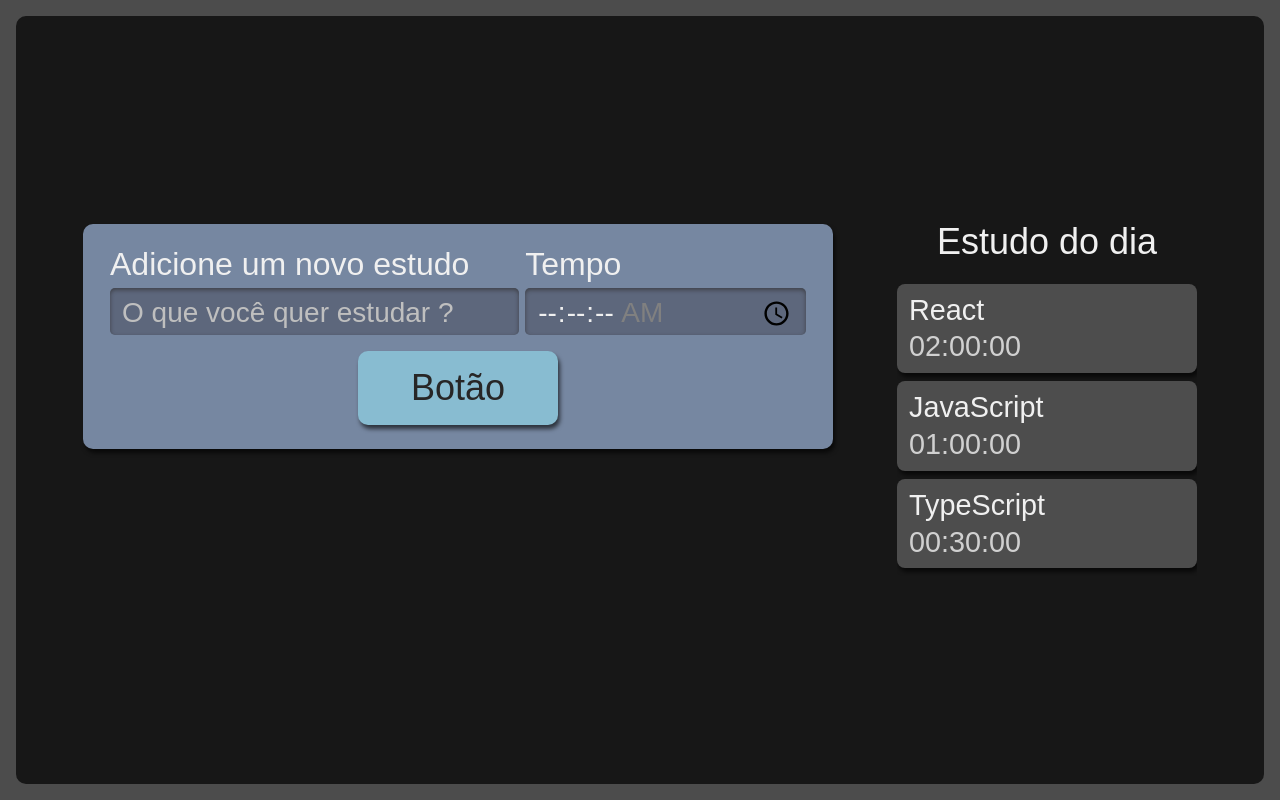
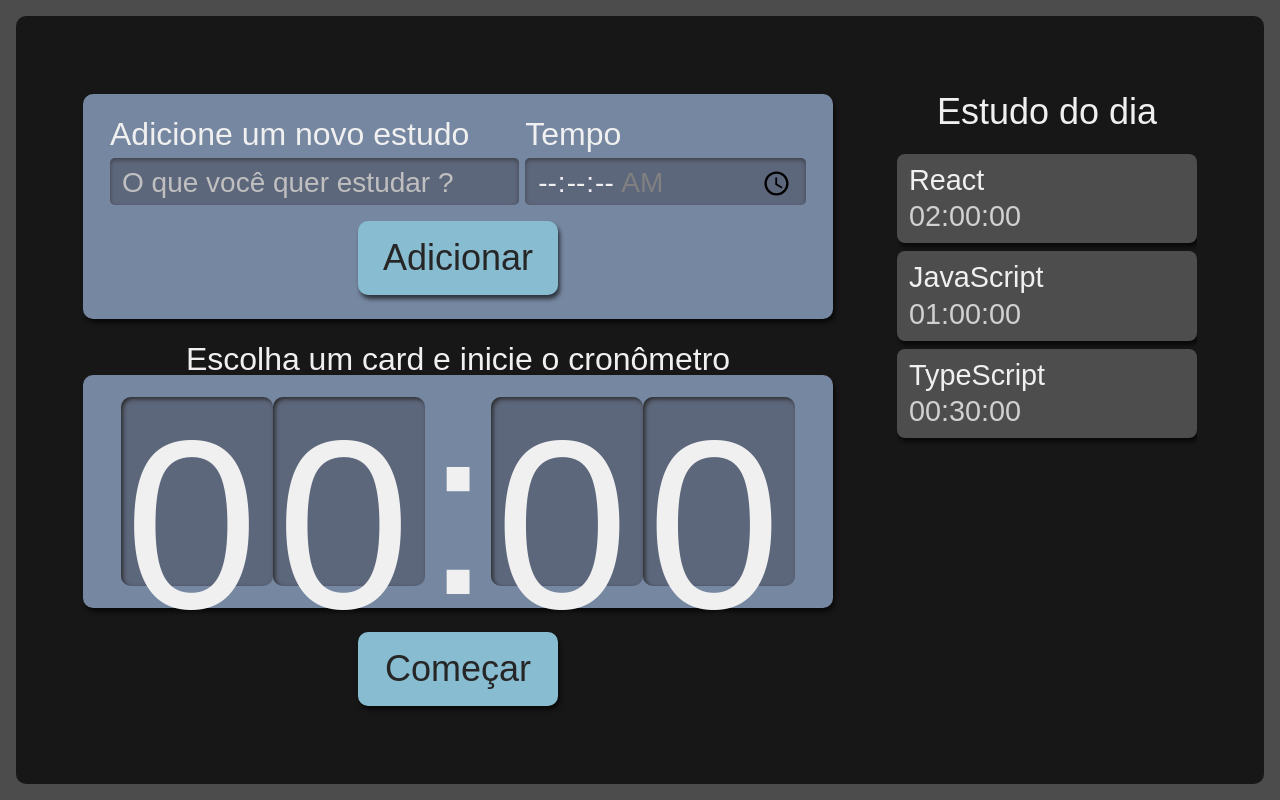
Before and after one commit to AdautoDCJunior/alura-studies, a React (Create React App) app: page / in a window 1280 px wide. Built offline with nearby package versions, Linux system fonts and the light colour scheme.

Commit message:
Finalizando a aula 04

```diff
--- a/src/components/Button/index.tsx
+++ b/src/components/Button/index.tsx
@@ -1,9 +1,9 @@
 import React from "react";
 import style from "./button.module.scss";
 
-class Button extends React.Component {
+class Button extends React.Component<{ text: string }> {
   render() {
-    return <button className={style.button}>Botão</button>;
+    return <button className={style.button}>{this.props.text}</button>;
   }
 }
 
--- a/src/components/Form/index.tsx
+++ b/src/components/Form/index.tsx
@@ -28,7 +28,7 @@ class Form extends React.Component {
             required
           />
         </div>
-        <Button />
+        <Button text="Adicionar" />
       </form>
     );
   }
--- /dev/null
+++ b/src/components/List/Item/index.tsx
@@ -0,0 +1,18 @@
+import style from "./item.module.scss";
+
+export default function Item({
+  id,
+  name,
+  time,
+}: {
+  id: number;
+  name: string;
+  time: string;
+}) {
+  return (
+    <li key={id} className={style.item}>
+      <h3>{name}</h3>
+      <span>{time}</span>
+    </li>
+  );
+}
--- /dev/null
+++ b/src/components/List/Item/item.module.scss
@@ -0,0 +1,45 @@
+.item {
+    background-color: #4D4D4D;
+    border-radius: 8px;
+    box-shadow: 2px 4px 4px #0000009F;
+    padding: 12px;
+    margin-bottom: 8px;
+    position: relative;
+    cursor: pointer;
+
+    h3 {
+        margin-bottom: 8px;
+        word-break: break-all;
+    }
+
+    span {
+        color: #D0D0D0;
+    }
+
+    @media screen and (min-width:1280px) {
+        font-size: 1.8rem;
+    }
+}
+
+.itemSelected {
+    background-color: #292929;
+    box-shadow: 2px 4px 4px #0000009F inset;
+}
+
+.itemCompleted {
+    background-color: #566F42;
+    cursor: auto;
+
+    .concluded {
+        display: block;
+        background-image: url('../../../assets/img/check-mark.svg');
+        background-repeat: no-repeat;
+        background-size: 38px 38px;
+        position: absolute;
+        top: 50%;
+        right: 12px;
+        transform: translateY(-50%);
+        width: 42px;
+        height: 43px;
+    }
+}
--- a/src/components/List/index.tsx
+++ b/src/components/List/index.tsx
@@ -1,4 +1,5 @@
 import React from "react";
+import Item from "./Item";
 import style from "./list.module.scss";
 
 function List() {
@@ -24,10 +25,7 @@ function List() {
       <h2>Estudo do dia</h2>
       <ul>
         {tasks.map((task) => (
-          <li key={task.id} className={style.item}>
-            <h3>{task.name}</h3>
-            <span>{task.time}</span>
-          </li>
+          <Item key={task.id} {...task} />
         ))}
       </ul>
     </aside>
--- a/src/components/List/list.module.scss
+++ b/src/components/List/list.module.scss
@@ -27,49 +27,3 @@
         }
     }
 }
-
-.item {
-    background-color: #4D4D4D;
-    border-radius: 8px;
-    box-shadow: 2px 4px 4px #0000009F;
-    padding: 12px;
-    margin-bottom: 8px;
-    position: relative;
-    cursor: pointer;
-
-    h3 {
-        margin-bottom: 8px;
-        word-break: break-all;
-    }
-
-    span {
-        color: #D0D0D0;
-    }
-
-    @media screen and (min-width:1280px) {
-        font-size: 1.8rem;
-    }
-}
-
-.itemSelected {
-    background-color: #292929;
-    box-shadow: 2px 4px 4px #0000009F inset;
-}
-
-.itemCompleted {
-    background-color: #566F42;
-    cursor: auto;
-
-    .concluded {
-        display: block;
-        background-image: url('../../assets/img/check-mark.svg');
-        background-repeat: no-repeat;
-        background-size: 38px 38px;
-        position: absolute;
-        top: 50%;
-        right: 12px;
-        transform: translateY(-50%);
-        width: 42px;
-        height: 43px;
-    }
-}
--- /dev/null
+++ b/src/components/Timer/Clock/clock.module.scss
@@ -0,0 +1,21 @@
+.clockNumber {
+    background-color: #5D677C;
+    box-shadow: 2px 2px 4px #2B2B2B inset;
+    height: 3.6rem;
+    width: 3rem;
+    padding: 8px 4px;
+    border-radius: 10px;
+
+    @media screen and (min-width:1280px) {
+        height: 10.8rem;
+        width: 9rem;
+    }
+}
+
+.clockDivision {
+    height: 4.2rem;
+
+    @media screen and (min-width:1280px) {
+        height: 12.6rem;
+    }
+}
--- /dev/null
+++ b/src/components/Timer/Clock/index.tsx
@@ -0,0 +1,14 @@
+import React from "react";
+import style from "./clock.module.scss";
+
+export default function Clock() {
+  return (
+    <React.Fragment>
+      <span className={style.clockNumber}>0</span>
+      <span className={style.clockNumber}>0</span>
+      <span className={style.clockDivision}>: </span>
+      <span className={style.clockNumber}>0</span>
+      <span className={style.clockNumber}>0</span>
+    </React.Fragment>
+  );
+}
--- /dev/null
+++ b/src/components/Timer/index.tsx
@@ -0,0 +1,15 @@
+import Button from "../Button";
+import Clock from "./Clock";
+import style from "./timer.module.scss";
+
+export default function Timer() {
+  return (
+    <div className={style.timer}>
+      <p className={style.title}>Escolha um card e inicie o cronômetro</p>
+      <div className={style.timerWrapper}>
+        <Clock />
+      </div>
+      <Button text="Começar" />
+    </div>
+  );
+}
--- /dev/null
+++ b/src/components/Timer/timer.module.scss
@@ -0,0 +1,59 @@
+.timer {
+    display: flex;
+    flex-direction: column;
+    align-items: center;
+    grid-area: cronometro;
+
+    .timerWrapper {
+        align-items: center;
+        background-color: #7687A1;
+        border-radius: 10px;
+        box-shadow: 2px 4px 4px #0000009F;
+        box-sizing: border-box;
+        display: flex;
+        font-size: 5rem;
+        justify-content: center;
+        margin-bottom: 24px;
+        padding: 16px 12px;
+        width: 100%;
+    }
+
+    .title {
+        font-size: 2rem;
+    }
+
+    button {
+        background-color: #88bcd1;
+        border-radius: 10px;
+        box-shadow: 2px 4px 4px #0000009F;
+        color: #272626;
+        cursor: pointer;
+        font-size: 1.25rem;
+        padding: 16px;
+        width: 150px;
+
+        &:active {
+            background-color: #7CA6B7;
+            box-shadow: 2px 2px 4px #0000009F inset;
+            cursor: auto;
+        }
+    }
+
+    @media screen and (min-width:1280px) {
+
+        .timerWrapper {
+            font-size: 15rem;
+        }
+
+        p {
+            font-size: 2rem;
+        }
+
+        button {
+            grid-column-start: span 2;
+            justify-self: center;
+            width: 200px;
+            font-size: 2.25rem;
+        }
+    }
+}
--- a/src/pages/App.tsx
+++ b/src/pages/App.tsx
@@ -2,12 +2,14 @@ import React from "react";
 import style from "./app.module.scss";
 import Form from "../components/Form";
 import List from "../components/List";
+import Timer from "../components/Timer";
 
 function App() {
   return (
     <div className={style.AppStyle}>
       <Form />
       <List />
+      <Timer />
     </div>
   );
 }
```
